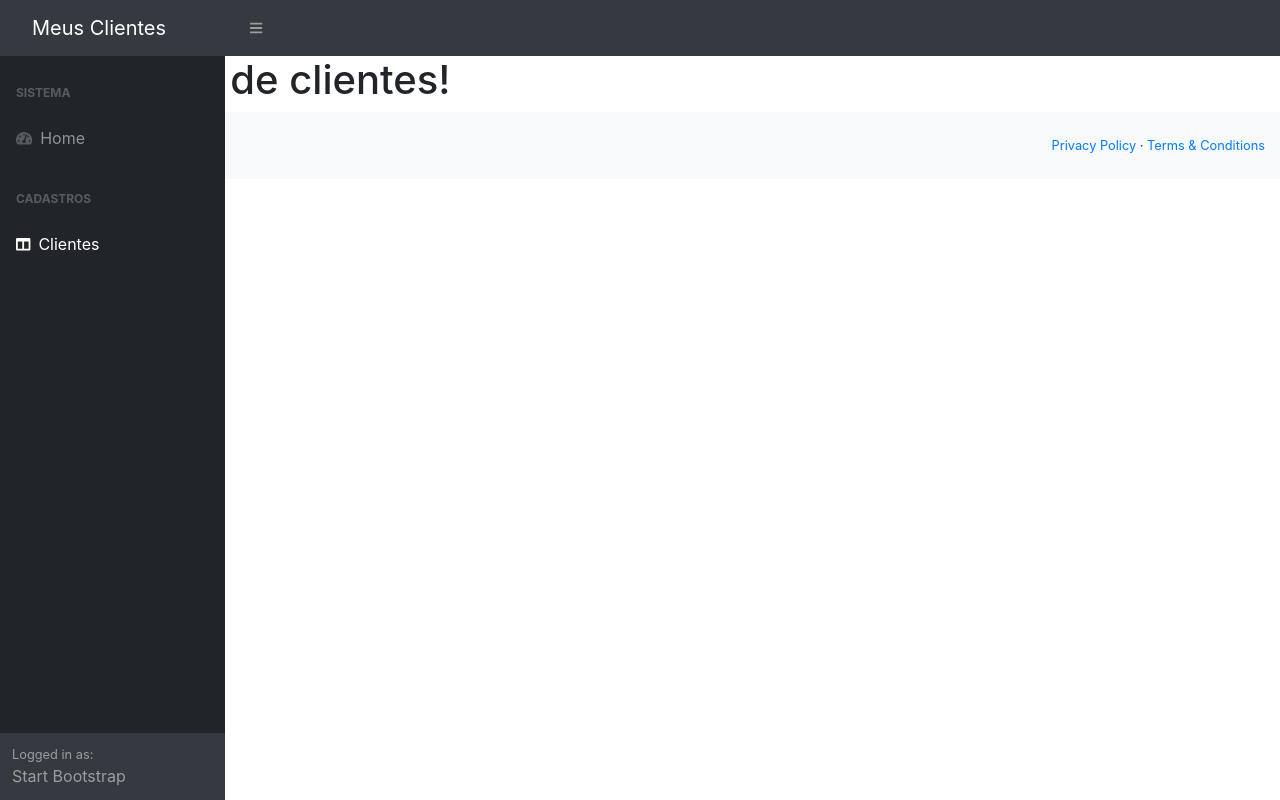
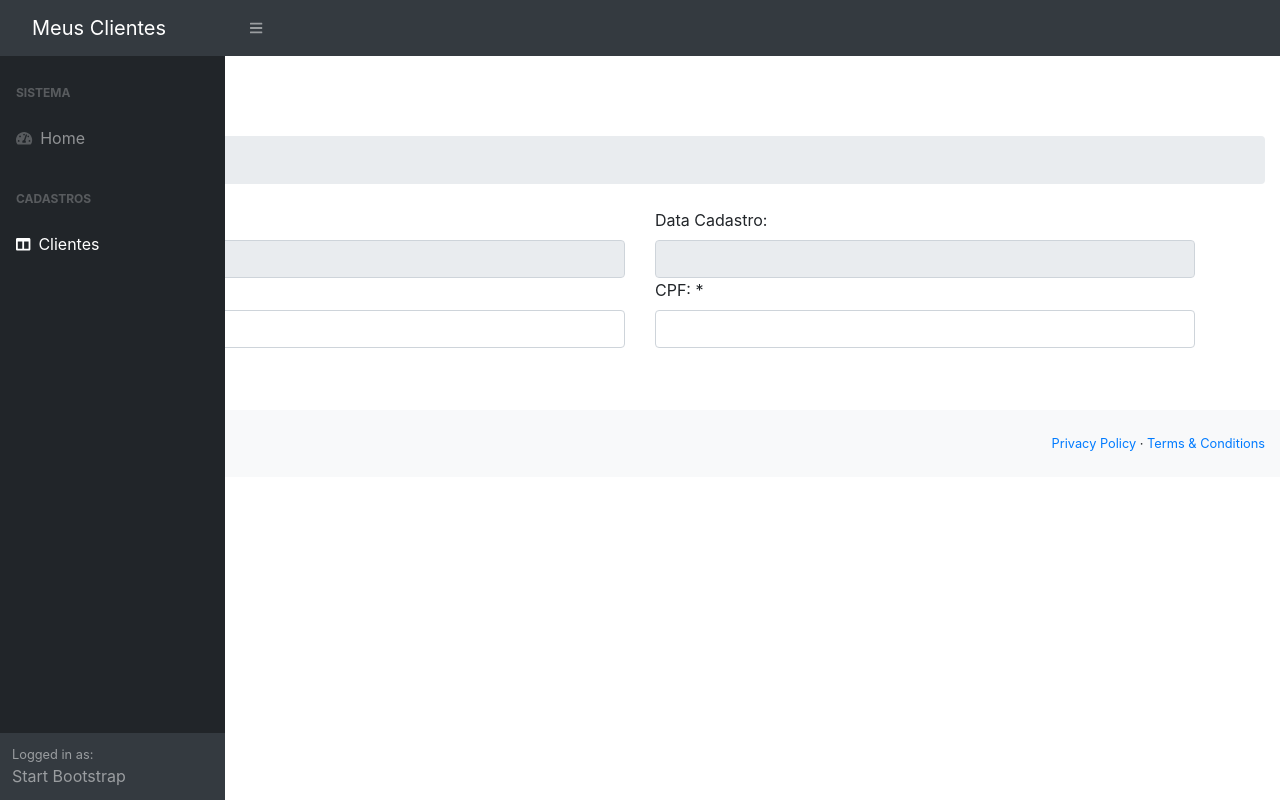
Before and after one commit to riosney/clientes-app, an Angular app: page /clientes-form in a window 1280 px wide. Built offline with nearby package versions, Linux system fonts and the light colour scheme.

Commit message:
Criando formulário de Clientes

```diff
--- a/src/app/clientes/clientes-form/clientes-form.component.html
+++ b/src/app/clientes/clientes-form/clientes-form.component.html
@@ -1 +1,41 @@
-<h1>Formulário de clientes!</h1>
+<h1 class="mt-4">Clientes</h1>
+<ol class="breadcrumb mb-4">
+    <li class="breadcrumb-item active">Cadastro</li>
+</ol>
+<div class="container">
+    <form>
+        <div class="row">
+            <div class="col-md-6">
+                <label>ID:</label>
+                <input type="text" class="form-control" disabled="true" />
+            </div>
+
+            <div class="col-md-6">
+                <label>Data Cadastro:</label>
+                <input type="text" class="form-control" disabled="true" />
+            </div>
+        </div>
+
+        <div class="row">
+            <div class="col-md-6">
+                <label>Nome: *</label>
+                <input type="text" class="form-control" />
+            </div>
+
+            <div class="col-md-6">
+                <label>CPF: *</label>
+                <input type="text" class="form-control" />
+            </div>
+        </div>
+
+        <br />
+        <div class="row">
+            <div class="col-md-2">
+                <button type="submit" class="btn btn-success">
+                    <i class="fa fa-save"></i> Salvar
+                </button>
+            </div>
+        </div>
+
+    </form>
+</div>
--- a/src/app/clientes/clientes-form/clientes-form.component.ts
+++ b/src/app/clientes/clientes-form/clientes-form.component.ts
@@ -1,4 +1,6 @@
 import { Component, OnInit } from '@angular/core';
+
+import { Cliente } from '../clientes';
 
 @Component({
   selector: 'app-clientes-form',
@@ -7,6 +9,8 @@
 })
 export class ClientesFormComponent implements OnInit {
 
+  cliente: Cliente;
+
   constructor() { }
 
   ngOnInit(): void {
--- /dev/null
+++ b/src/app/clientes/clientes.ts
@@ -0,0 +1,6 @@
+export class Cliente {
+    id: number;
+    nome: string;
+    cpf: string;
+    dataCadastro: string;
+}
```
